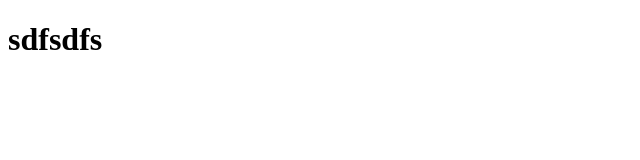
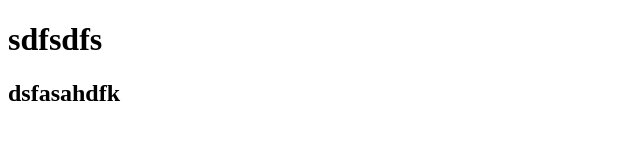
Before and after one commit to IulianBotnari/test, a plain HTML site: page index.html in a window 1280 px wide. Shown: the whole page, without its empty margins (0-640 px from the left). Drawn offline with Linux system fonts and the light colour scheme.

Commit message:
second change

```diff
--- a/index.html
+++ b/index.html
@@ -7,5 +7,6 @@
 </head>
 <body>
     <h1>sdfsdfs</h1>
+    <h2>dsfasahdfk</h2>
 </body>
 </html>
```
